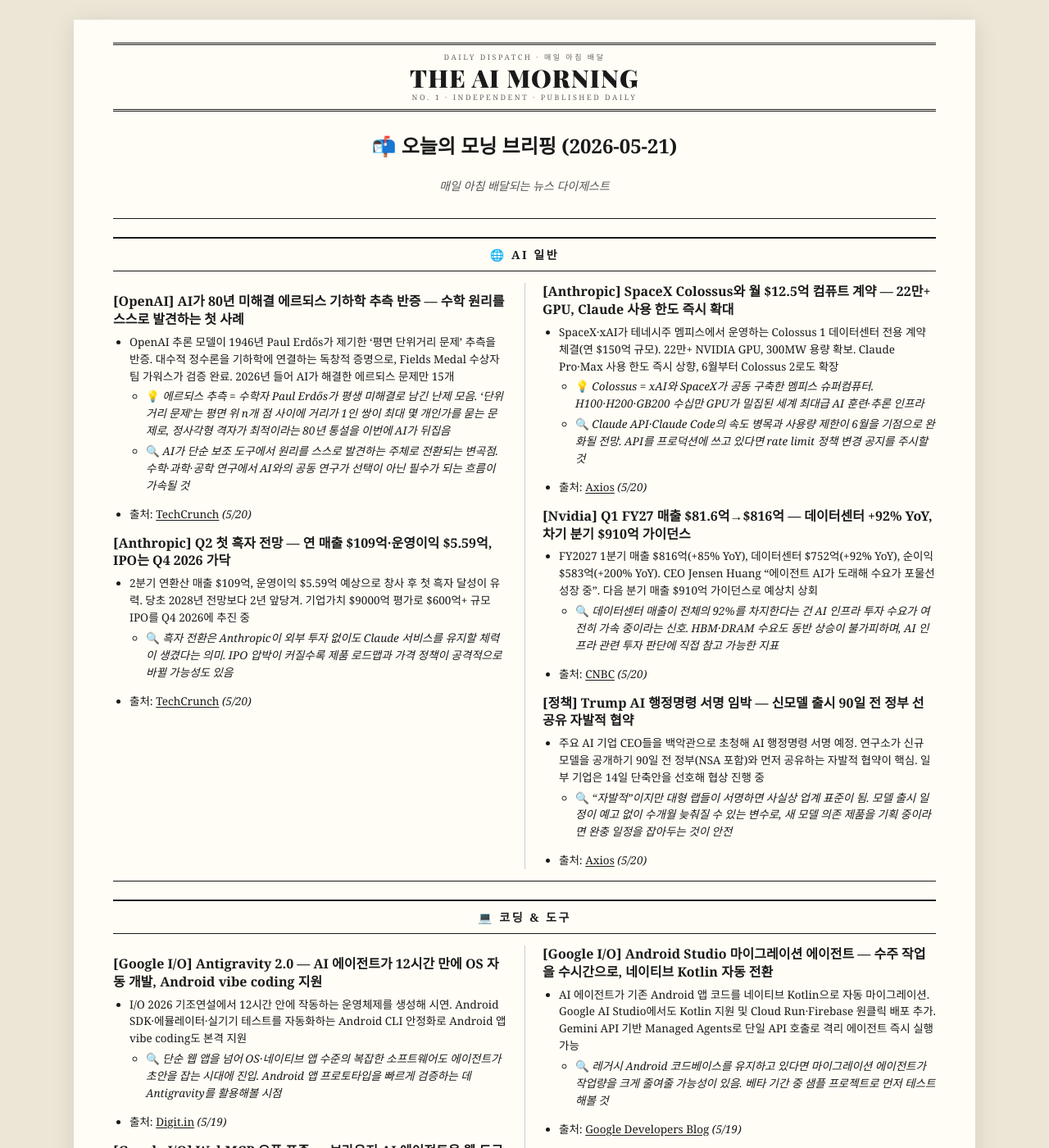
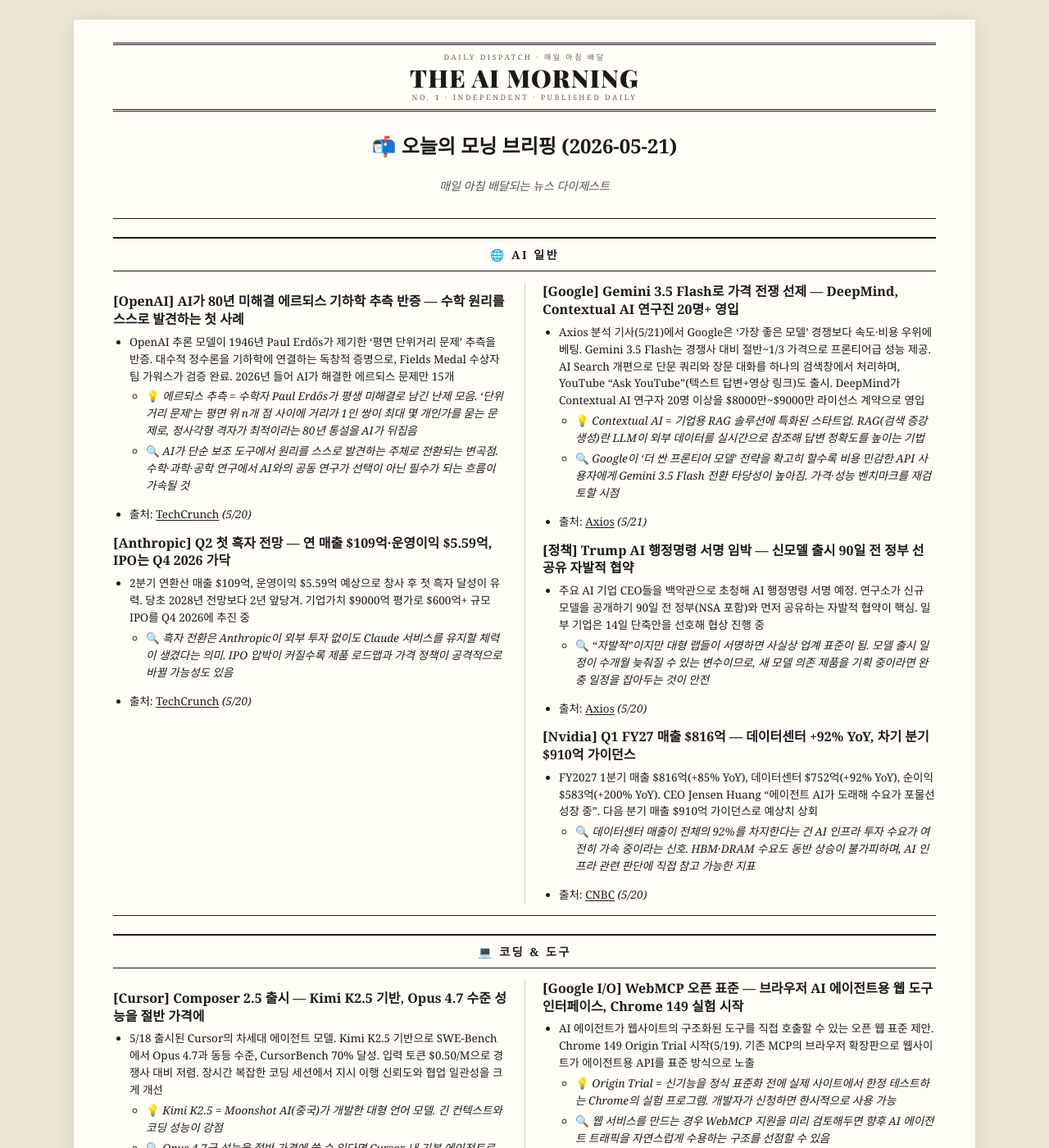
Before and after one commit to kimjans/daily-news, a Jekyll site: the page built from index.md, in a window 1280 px wide and 1400 px high. Shown: the whole window at 82% size. Built offline with Jekyll 4.4.1, drawn with Linux system fonts in a browser that asks for light colours; some of the changed text lies outside the part shown.

Commit message:
daily news: 2026-05-21

```diff
--- a/index.md
+++ b/index.md
@@ -13,7 +13,7 @@ title: 모닝 브리핑
 
 ### **[OpenAI]** AI가 80년 미해결 에르되스 기하학 추측 반증 — 수학 원리를 스스로 발견하는 첫 사례
 - OpenAI 추론 모델이 1946년 Paul Erdős가 제기한 '평면 단위거리 문제' 추측을 반증. 대수적 정수론을 기하학에 연결하는 독창적 증명으로, Fields Medal 수상자 팀 가워스가 검증 완료. 2026년 들어 AI가 해결한 에르되스 문제만 15개
-  - 💡 *에르되스 추측 = 수학자 Paul Erdős가 평생 미해결로 남긴 난제 모음. '단위거리 문제'는 평면 위 n개 점 사이에 거리가 1인 쌍이 최대 몇 개인가를 묻는 문제로, 정사각형 격자가 최적이라는 80년 통설을 이번에 AI가 뒤집음*
+  - 💡 *에르되스 추측 = 수학자 Paul Erdős가 평생 미해결로 남긴 난제 모음. '단위거리 문제'는 평면 위 n개 점 사이에 거리가 1인 쌍이 최대 몇 개인가를 묻는 문제로, 정사각형 격자가 최적이라는 80년 통설을 AI가 뒤집음*
   - 🔍 *AI가 단순 보조 도구에서 원리를 스스로 발견하는 주체로 전환되는 변곡점. 수학·과학·공학 연구에서 AI와의 공동 연구가 선택이 아닌 필수가 되는 흐름이 가속될 것*
 - 출처: [TechCrunch](https://techcrunch.com/2026/05/20/openai-claims-it-solved-an-80-year-old-math-problem-for-real-this-time/) *(5/20)*
 
@@ -22,25 +22,31 @@ title: 모닝 브리핑
   - 🔍 *흑자 전환은 Anthropic이 외부 투자 없이도 Claude 서비스를 유지할 체력이 생겼다는 의미. IPO 압박이 커질수록 제품 로드맵과 가격 정책이 공격적으로 바뀔 가능성도 있음*
 - 출처: [TechCrunch](https://techcrunch.com/2026/05/20/anthropic-says-its-about-to-have-its-first-profitable-quarter/) *(5/20)*
 
-### **[Anthropic]** SpaceX Colossus와 월 $12.5억 컴퓨트 계약 — 22만+ GPU, Claude 사용 한도 즉시 확대
-- SpaceX·xAI가 테네시주 멤피스에서 운영하는 Colossus 1 데이터센터 전용 계약 체결(연 $150억 규모). 22만+ NVIDIA GPU, 300MW 용량 확보. Claude Pro·Max 사용 한도 즉시 상향, 6월부터 Colossus 2로도 확장
-  - 💡 *Colossus = xAI와 SpaceX가 공동 구축한 멤피스 슈퍼컴퓨터. H100·H200·GB200 수십만 GPU가 밀집된 세계 최대급 AI 훈련·추론 인프라*
-  - 🔍 *Claude API·Claude Code의 속도 병목과 사용량 제한이 6월을 기점으로 완화될 전망. API를 프로덕션에 쓰고 있다면 rate limit 정책 변경 공지를 주시할 것*
-- 출처: [Axios](https://www.axios.com/2026/05/20/anthropic-spacex-compute) *(5/20)*
-
-### **[Nvidia]** Q1 FY27 매출 $81.6억→$816억 — 데이터센터 +92% YoY, 차기 분기 $910억 가이던스
-- FY2027 1분기 매출 $816억(+85% YoY), 데이터센터 $752억(+92% YoY), 순이익 $583억(+200% YoY). CEO Jensen Huang "에이전트 AI가 도래해 수요가 포물선 성장 중". 다음 분기 매출 $910억 가이던스로 예상치 상회
-  - 🔍 *데이터센터 매출이 전체의 92%를 차지한다는 건 AI 인프라 투자 수요가 여전히 가속 중이라는 신호. HBM·DRAM 수요도 동반 상승이 불가피하며, AI 인프라 관련 투자 판단에 직접 참고 가능한 지표*
-- 출처: [CNBC](https://www.cnbc.com/2026/05/20/nvidia-nvda-earnings-report-q1-2027.html) *(5/20)*
+### **[Google]** Gemini 3.5 Flash로 가격 전쟁 선제 — DeepMind, Contextual AI 연구진 20명+ 영입
+- Axios 분석 기사(5/21)에서 Google은 '가장 좋은 모델' 경쟁보다 속도·비용 우위에 베팅. Gemini 3.5 Flash는 경쟁사 대비 절반~1/3 가격으로 프론티어급 성능 제공. AI Search 개편으로 단문 쿼리와 장문 대화를 하나의 검색창에서 처리하며, YouTube "Ask YouTube"(텍스트 답변+영상 링크)도 출시. DeepMind가 Contextual AI 연구자 20명 이상을 $8000만~$9000만 라이선스 계약으로 영입
+  - 💡 *Contextual AI = 기업용 RAG 솔루션에 특화된 스타트업. RAG(검색 증강 생성)란 LLM이 외부 데이터를 실시간으로 참조해 답변 정확도를 높이는 기법*
+  - 🔍 *Google이 '더 싼 프론티어 모델' 전략을 확고히 할수록 비용 민감한 API 사용자에게 Gemini 3.5 Flash 전환 타당성이 높아짐. 가격·성능 벤치마크를 재검토할 시점*
+- 출처: [Axios](https://www.axios.com/2026/05/21/google-ai-anthropic-openai-war) *(5/21)*
 
 ### **[정책]** Trump AI 행정명령 서명 임박 — 신모델 출시 90일 전 정부 선공유 자발적 협약
 - 주요 AI 기업 CEO들을 백악관으로 초청해 AI 행정명령 서명 예정. 연구소가 신규 모델을 공개하기 90일 전 정부(NSA 포함)와 먼저 공유하는 자발적 협약이 핵심. 일부 기업은 14일 단축안을 선호해 협상 진행 중
-  - 🔍 *"자발적"이지만 대형 랩들이 서명하면 사실상 업계 표준이 됨. 모델 출시 일정이 예고 없이 수개월 늦춰질 수 있는 변수로, 새 모델 의존 제품을 기획 중이라면 완충 일정을 잡아두는 것이 안전*
+  - 🔍 *"자발적"이지만 대형 랩들이 서명하면 사실상 업계 표준이 됨. 모델 출시 일정이 수개월 늦춰질 수 있는 변수이므로, 새 모델 의존 제품을 기획 중이라면 완충 일정을 잡아두는 것이 안전*
 - 출처: [Axios](https://www.axios.com/2026/05/20/ai-trump-executive-order-white-house-infighting) *(5/20)*
+
+### **[Nvidia]** Q1 FY27 매출 $816억 — 데이터센터 +92% YoY, 차기 분기 $910억 가이던스
+- FY2027 1분기 매출 $816억(+85% YoY), 데이터센터 $752억(+92% YoY), 순이익 $583억(+200% YoY). CEO Jensen Huang "에이전트 AI가 도래해 수요가 포물선 성장 중". 다음 분기 매출 $910억 가이던스로 예상치 상회
+  - 🔍 *데이터센터 매출이 전체의 92%를 차지한다는 건 AI 인프라 투자 수요가 여전히 가속 중이라는 신호. HBM·DRAM 수요도 동반 상승이 불가피하며, AI 인프라 관련 판단에 직접 참고 가능한 지표*
+- 출처: [CNBC](https://www.cnbc.com/2026/05/20/nvidia-nvda-earnings-report-q1-2027.html) *(5/20)*
 
 ---
 
 ## 💻 코딩 & 도구
+
+### **[Cursor]** Composer 2.5 출시 — Kimi K2.5 기반, Opus 4.7 수준 성능을 절반 가격에
+- 5/18 출시된 Cursor의 차세대 에이전트 모델. Kimi K2.5 기반으로 SWE-Bench에서 Opus 4.7과 동등 수준, CursorBench 70% 달성. 입력 토큰 $0.50/M으로 경쟁사 대비 저렴. 장시간 복잡한 코딩 세션에서 지시 이행 신뢰도와 협업 일관성을 크게 개선
+  - 💡 *Kimi K2.5 = Moonshot AI(중국)가 개발한 대형 언어 모델. 긴 컨텍스트와 코딩 성능이 강점*
+  - 🔍 *Opus 4.7급 성능을 절반 가격에 쓸 수 있다면 Cursor 내 기본 에이전트로 전환할 이유가 충분. 기존 워크플로를 Composer 2.5로 재테스트해볼 것*
+- 출처: [DevOps.com](https://devops.com/cursors-composer-2-5-brings-smarter-more-reliable-ai-coding-agents/) *(5/18)*
 
 ### **[Google I/O]** Antigravity 2.0 — AI 에이전트가 12시간 만에 OS 자동 개발, Android vibe coding 지원
 - I/O 2026 기조연설에서 12시간 안에 작동하는 운영체제를 생성해 시연. Android SDK·에뮬레이터·실기기 테스트를 자동화하는 Android CLI 안정화로 Android 앱 vibe coding도 본격 지원
@@ -54,7 +60,7 @@ title: 모닝 브리핑
 - 출처: [Google Developers Blog](https://developers.googleblog.com/all-the-news-from-the-google-io-2026-developer-keynote/) *(5/19)*
 
 ### **[Google I/O]** Android Studio 마이그레이션 에이전트 — 수주 작업을 수시간으로, 네이티브 Kotlin 자동 전환
-- AI 에이전트가 기존 Android 앱 코드를 네이티브 Kotlin으로 자동 마이그레이션. Google AI Studio에서도 Kotlin 지원 및 Cloud Run·Firebase 원클릭 배포 추가. Gemini API 기반 Managed Agents로 단일 API 호출로 격리 에이전트 즉시 실행 가능
+- AI 에이전트가 기존 Android 앱 코드를 네이티브 Kotlin으로 자동 마이그레이션. Gemini API 기반 Managed Agents로 단일 API 호출로 격리 에이전트 즉시 실행 가능. Google AI Studio에서도 Kotlin 지원 및 Cloud Run·Firebase 원클릭 배포 추가
   - 🔍 *레거시 Android 코드베이스를 유지하고 있다면 마이그레이션 에이전트가 작업량을 크게 줄여줄 가능성이 있음. 베타 기간 중 샘플 프로젝트로 먼저 테스트해볼 것*
 - 출처: [Google Developers Blog](https://developers.googleblog.com/all-the-news-from-the-google-io-2026-developer-keynote/) *(5/19)*
 
@@ -64,5 +70,16 @@ title: 모닝 브리핑
 
 ### **[Samsung]** 18일 파업 1시간 전 막판 타결 — 6.2% 임금 인상·반도체 10.5% 보너스, 주가 7.6% 급등
 - 5/20 파업 개시 1시간 전 삼성 노사 잠정 합의. 2026년 평균 임금 6.2% 인상, 반도체 사업부 10.5% 이익 연동 주식 보너스(10년 이상 분할 지급). 조합원 투표는 5/22~27 예정, 결과 확정 전까지 파업 유예
-  - 🔍 *HBM4 공급 차질 리스크가 일단 해소되며 삼성 주가 7.6% 반등. 다만 조합원 투표 결과에 따라 파업이 재개될 가능성이 남아 있어 Q3 납기 불확실성이 완전히 사라지지는 않은 상태*
+  - 🔍 *HBM4 공급 차질 리스크가 일단 해소되며 삼성 주가 7.6% 반등. 조합원 투표 결과에 따라 파업이 재개될 가능성이 남아 있어 Q3 납기 불확실성은 완전히 해소되지 않은 상태*
 - 출처: [CNBC](https://www.cnbc.com/2026/05/21/samsung-electronics-union-strike-suspended-wage-deal-bonuses.html) *(5/21)*
+
+### **[SK Hynix]** 청주 마스크 팹을 HBM 수율 전담으로 전환 — 후공정 병목 해소 전략
+- SK Hynix가 청주 마스크 팹을 웨이퍼 테스트 중심으로 재편한다고 Digitimes가 5/21 보도. HBM은 12~16장의 다이를 적층하는 구조상 패키징 단계의 수율이 전체 공급량을 좌우. 웨이퍼 제조와 테스트를 청주 캠퍼스 내에서 직결해 불량 피드백 루프를 단축하는 전략
+  - 💡 *마스크 팹 = 반도체 노광 공정에 사용되는 포토마스크를 제조하는 시설. HBM 테스트·패키징 전용으로 전환하면 주력 생산 흐름과 분리해 수율 개선에 집중 가능*
+  - 🔍 *SK Hynix의 내부 재편으로 HBM 공급 차질 리스크가 낮아질 수 있음. 삼성 파업 여파로 공급 불확실성이 높은 상황에서 SK Hynix의 수율 우위가 더욱 부각될 전망*
+- 출처: [Digitimes](https://www.digitimes.com/news/a20260521VL210/sk-hynix-hbm-fab-packaging-wafer.html) *(5/21)*
+
+### **[SK Hynix]** Yongin 팹 증설 일정 조기 착수 — AI 메모리 수요가 예측치 초과
+- SK Hynix가 경기도 용인 신규 팹 증설 일정을 앞당겨 착수. AI 서비스 확산으로 DRAM·HBM 수요가 예상을 초과하자 클린룸 구축·장비 반입을 기존 계획보다 빠른 속도로 진행 중
+  - 🔍 *Goldman Sachs는 2026년 DRAM 공급 부족률을 4.9%로 상향 조정 — 15년 만에 최악의 수급 불균형. Nvidia 실적 호조와 에이전트 AI 확산이 메모리 수요를 예측치 이상으로 끌어올리는 중*
+- 출처: [Digitimes](https://www.digitimes.com/news/a20260518VL210/sk-hynix-fab-capacity-demand-production.html) *(5/18)*
```
